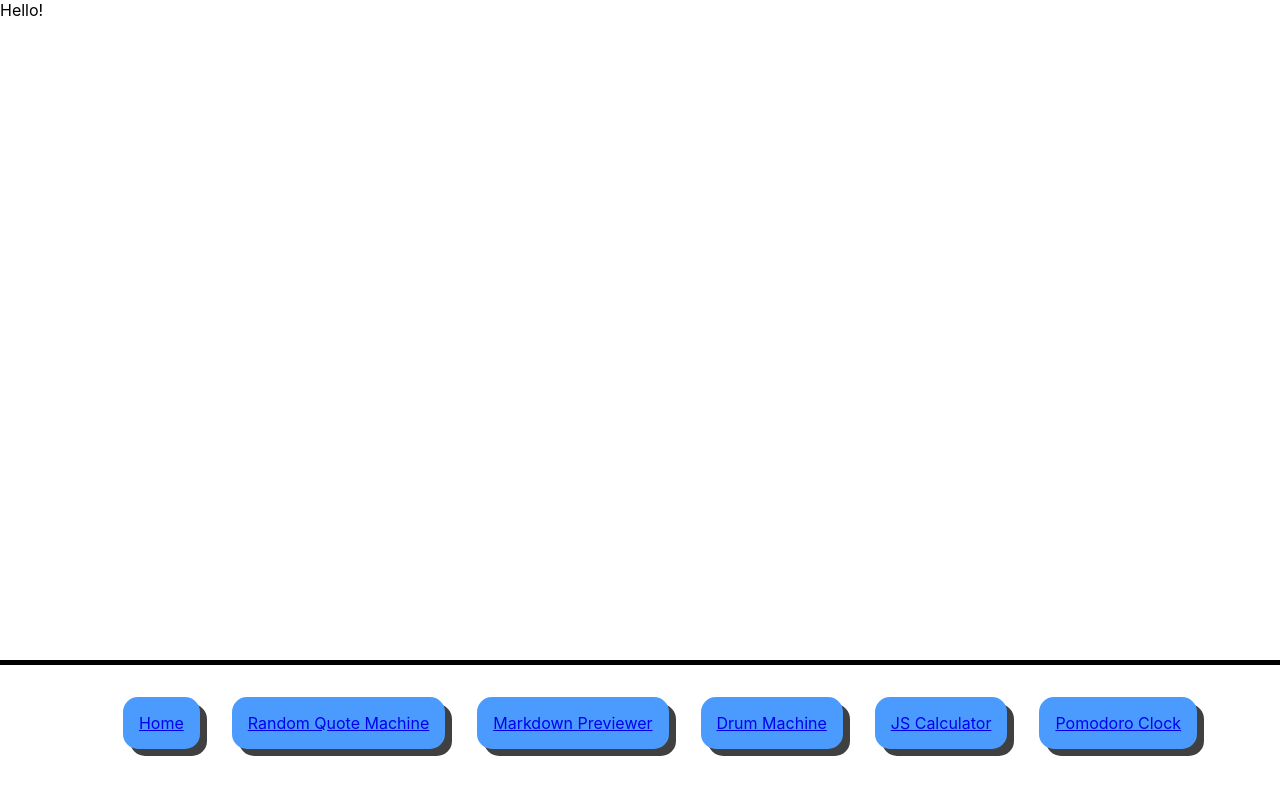
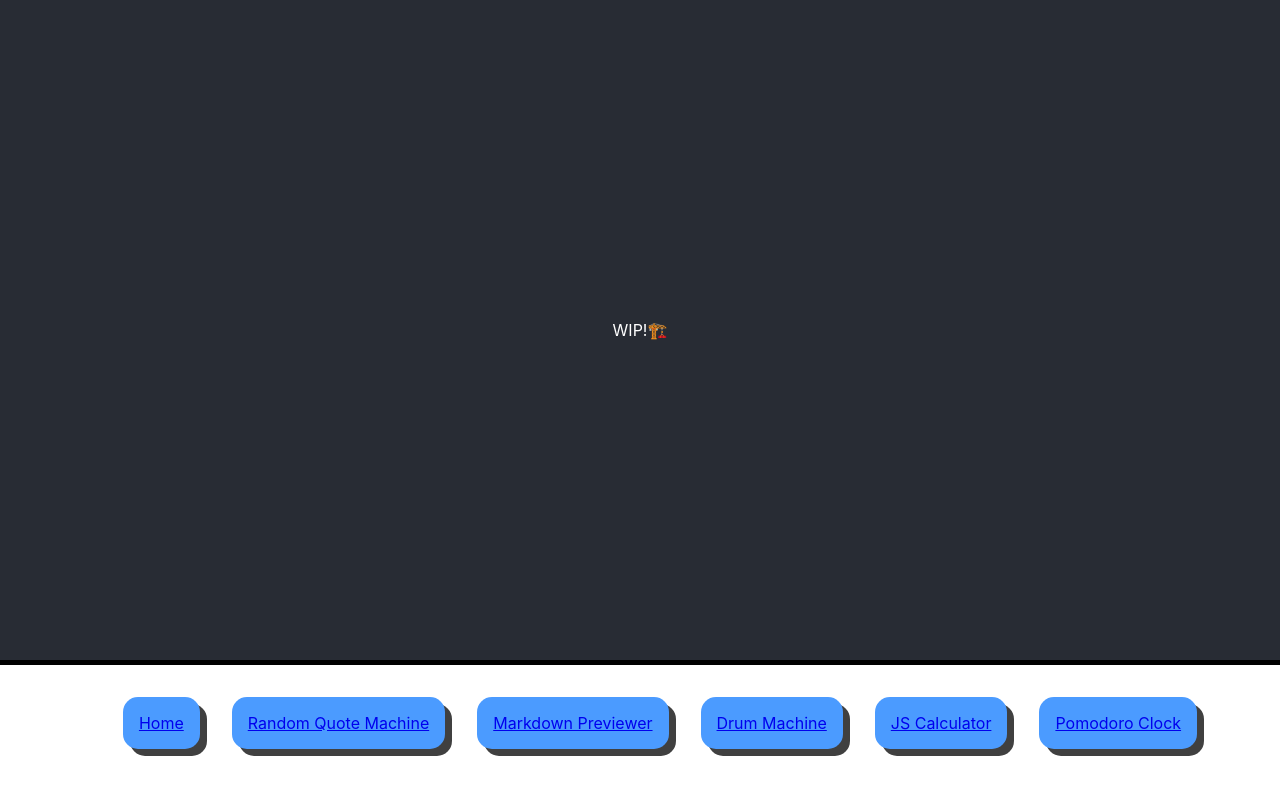
Before and after one commit to chiubaca/fcc-front-end-libs-challenge, a React (Create React App) app: page /pomodoro-clock in a window 1280 px wide. Shown: the top 794 px of the page. Built offline with nearby package versions, Linux system fonts and the light colour scheme.

Commit message:
WIP page for unstarted challenges

```diff
--- /dev/null
+++ b/src/pages/Calculator/Calculator.scss
@@ -0,0 +1,11 @@
+#calculator{
+  div{
+    background-color: #282c34;
+    min-height: 100%;
+    display: flex;
+    flex-direction: column;
+    align-items: center;
+    justify-content: center;
+    color: white;
+  }
+}
--- a/src/pages/Calculator/index.js
+++ b/src/pages/Calculator/index.js
@@ -1,9 +1,10 @@
 import React from 'react';
+import './Calculator.scss'
 
 export default function RandomQuoteMachine() {
   return (
-    <main >
-      Hello!
+    <main id="calculator">
+      <div>WIP!🏗️ </div>
     </main>
   );
 }
--- /dev/null
+++ b/src/pages/DrumMachine/DrumMachine.scss
@@ -0,0 +1,11 @@
+#drum-machine{
+  div{
+    background-color: #282c34;
+    min-height: 100%;
+    display: flex;
+    flex-direction: column;
+    align-items: center;
+    justify-content: center;
+    color: white;
+  }
+}
--- a/src/pages/DrumMachine/index.js
+++ b/src/pages/DrumMachine/index.js
@@ -1,9 +1,10 @@
 import React from 'react';
+import './DrumMachine.scss'
 
 export default function RandomQuoteMachine() {
   return (
-    <main >
-      Hello!
+    <main id="drum-machine">
+      <div>WIP!🏗️</div>
     </main>
   );
 }
--- /dev/null
+++ b/src/pages/MarkdownPreviewer/MarkdownPreviewer.scss
@@ -0,0 +1,11 @@
+#markdown-previewer{
+  div{
+    background-color: #282c34;
+    min-height: 100%;
+    display: flex;
+    flex-direction: column;
+    align-items: center;
+    justify-content: center;
+    color: white;
+  }
+}
--- a/src/pages/MarkdownPreviewer/index.js
+++ b/src/pages/MarkdownPreviewer/index.js
@@ -1,9 +1,10 @@
 import React from 'react';
+import './MarkdownPreviewer.scss'
 
 export default function RandomQuoteMachine() {
   return (
-    <main >
-      Hello!
+    <main id="markdown-previewer">
+      <div>WIP!🏗️</div>
     </main>
   );
 }
--- /dev/null
+++ b/src/pages/PomodoroClock/PomodoroClock.scss
@@ -0,0 +1,11 @@
+#pomodoro-clock{
+  div{
+    background-color: #282c34;
+    min-height: 100%;
+    display: flex;
+    flex-direction: column;
+    align-items: center;
+    justify-content: center;
+    color: white;
+  }
+}
--- a/src/pages/PomodoroClock/index.js
+++ b/src/pages/PomodoroClock/index.js
@@ -1,9 +1,10 @@
 import React from 'react';
+import './PomodoroClock.scss'
 
 export default function RandomQuoteMachine() {
   return (
-    <main >
-      Hello!
+    <main id="pomodoro-clock">
+      <div>WIP!🏗️ </div>
     </main>
   );
 }
```
